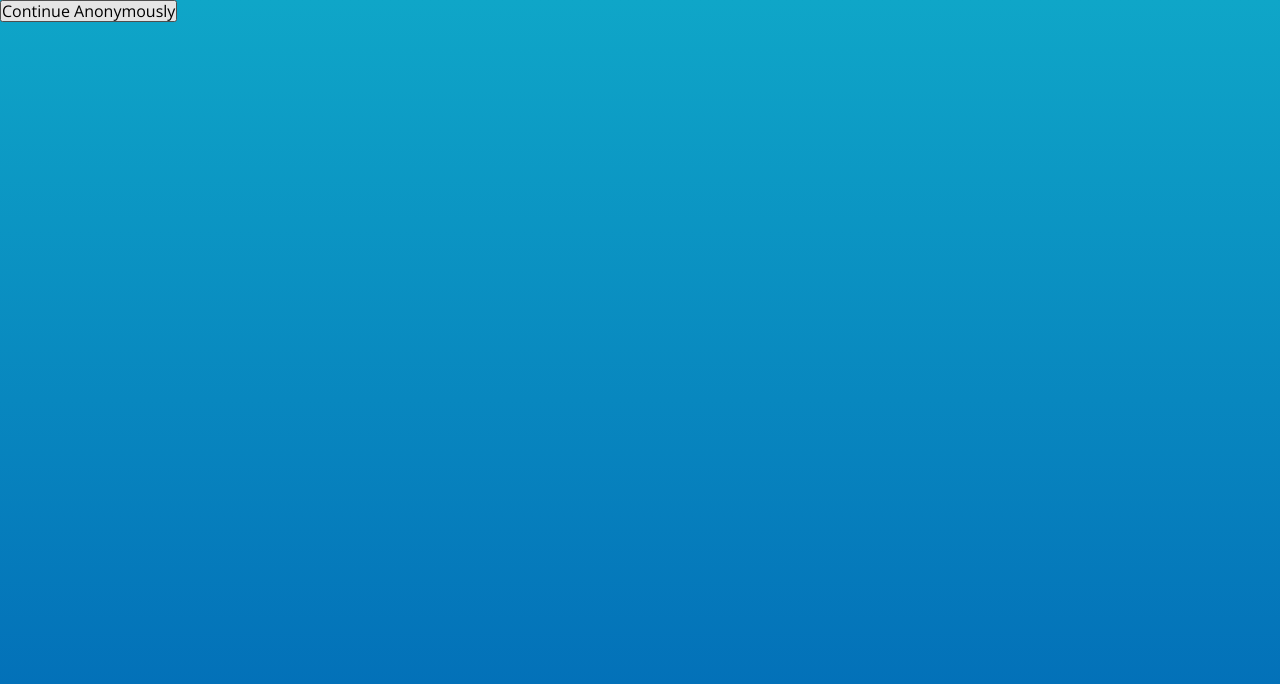
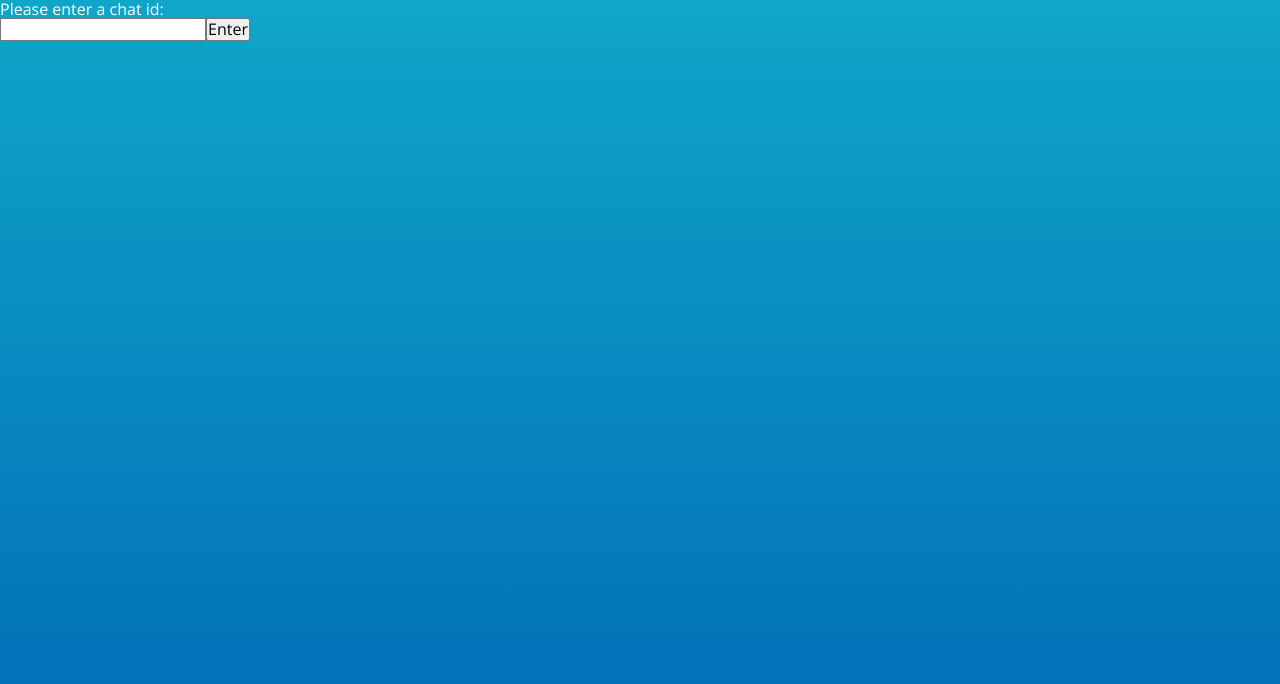
Before and after one commit to jrouleau/chatbox, a React (Create React App) app in the folder web/: page / in a window 1280 px wide. Shown: the top 684 px of the page. Built offline with nearby package versions, Linux system fonts and the light colour scheme; no server answers.

Commit message:
Add HomePage

```diff
--- a/web/src/pages/ChatPage.js
+++ b/web/src/pages/ChatPage.js
@@ -1,11 +1,13 @@
 import firebase, { auth, db } from '../firebase';
 import * as React from 'react';
+import * as ReactRouter from 'react-router-dom';
 
 export function ChatPage({ id }) {
   console.log('ChatPage');
 
   const inputRef = React.useRef();
   const [messages, setMessages] = React.useState([]);
+  const history = ReactRouter.useHistory();
 
   React.useEffect(
     () =>
@@ -40,10 +42,12 @@ export function ChatPage({ id }) {
   };
 
   const logout = () => {
+    history.push('/');
     auth.signOut();
   };
 
   const deleteAccount = () => {
+    history.push('/');
     auth.currentUser?.delete();
   };
 
@@ -71,7 +75,7 @@ export function ChatPage({ id }) {
         <input ref={inputRef} type="text" />
         <button type="submit">Send</button>
       </form>
-      <button disabled={auth.currentUser.isAnonymous} onClick={logout}>
+      <button disabled={auth.currentUser?.isAnonymous} onClick={logout}>
         Logout
       </button>
       <button onClick={deleteAccount}>Delete Account</button>
--- /dev/null
+++ b/web/src/pages/HomePage.js
@@ -0,0 +1,25 @@
+import * as React from 'react';
+import * as ReactRouter from 'react-router-dom';
+
+export function HomePage() {
+  console.log('HomePage');
+
+  const inputRef = React.useRef();
+  const history = ReactRouter.useHistory();
+
+  const enter = (event) => {
+    event.preventDefault();
+    const id = inputRef.current?.value;
+    history.push(`/${id}`);
+  };
+
+  return (
+    <>
+      <p>{`Please enter a chat id:`}</p>
+      <form onSubmit={enter}>
+        <input ref={inputRef} type="text" />
+        <button type="submit">Enter</button>
+      </form>
+    </>
+  );
+}
--- a/web/src/routers/AuthRouter.js
+++ b/web/src/routers/AuthRouter.js
@@ -1,7 +1,9 @@
 import { auth } from '../firebase';
 import * as React from 'react';
+import { BrowserRouter, Route, Switch } from 'react-router-dom';
 import { Loading } from '../components/Loading';
 import { AuthPage } from '../pages/AuthPage';
+import { HomePage } from '../pages/HomePage';
 
 export function AuthRouter({ children }) {
   console.log('AuthRouter');
@@ -15,5 +17,14 @@ export function AuthRouter({ children }) {
   );
 
   if (user === undefined) return <Loading />;
-  return user ? children : <AuthPage />;
+  return user ? (
+    children
+  ) : (
+    <BrowserRouter>
+      <Switch>
+        <Route path="/" exact component={HomePage} />
+        <Route component={AuthPage} />
+      </Switch>
+    </BrowserRouter>
+  );
 }
--- a/web/src/routers/ChatRouter.js
+++ b/web/src/routers/ChatRouter.js
@@ -1,6 +1,7 @@
 import * as React from 'react';
-import { BrowserRouter, Redirect, Route, Switch } from 'react-router-dom';
+import { BrowserRouter, Route, Switch } from 'react-router-dom';
 import { ChatPage } from '../pages/ChatPage';
+import { HomePage } from '../pages/HomePage';
 
 export function ChatRouter({ children }) {
   console.log('ChatRouter');
@@ -8,6 +9,7 @@ export function ChatRouter({ children }) {
   return (
     <BrowserRouter>
       <Switch>
+        <Route path="/" exact component={HomePage} />
         <Route
           path="/:chatId"
           exact
@@ -15,7 +17,6 @@ export function ChatRouter({ children }) {
             return <ChatPage id={match.params.chatId} />;
           }}
         />
-        <Route render={() => <Redirect to={`/TODO`} />} />
       </Switch>
     </BrowserRouter>
   );
```
